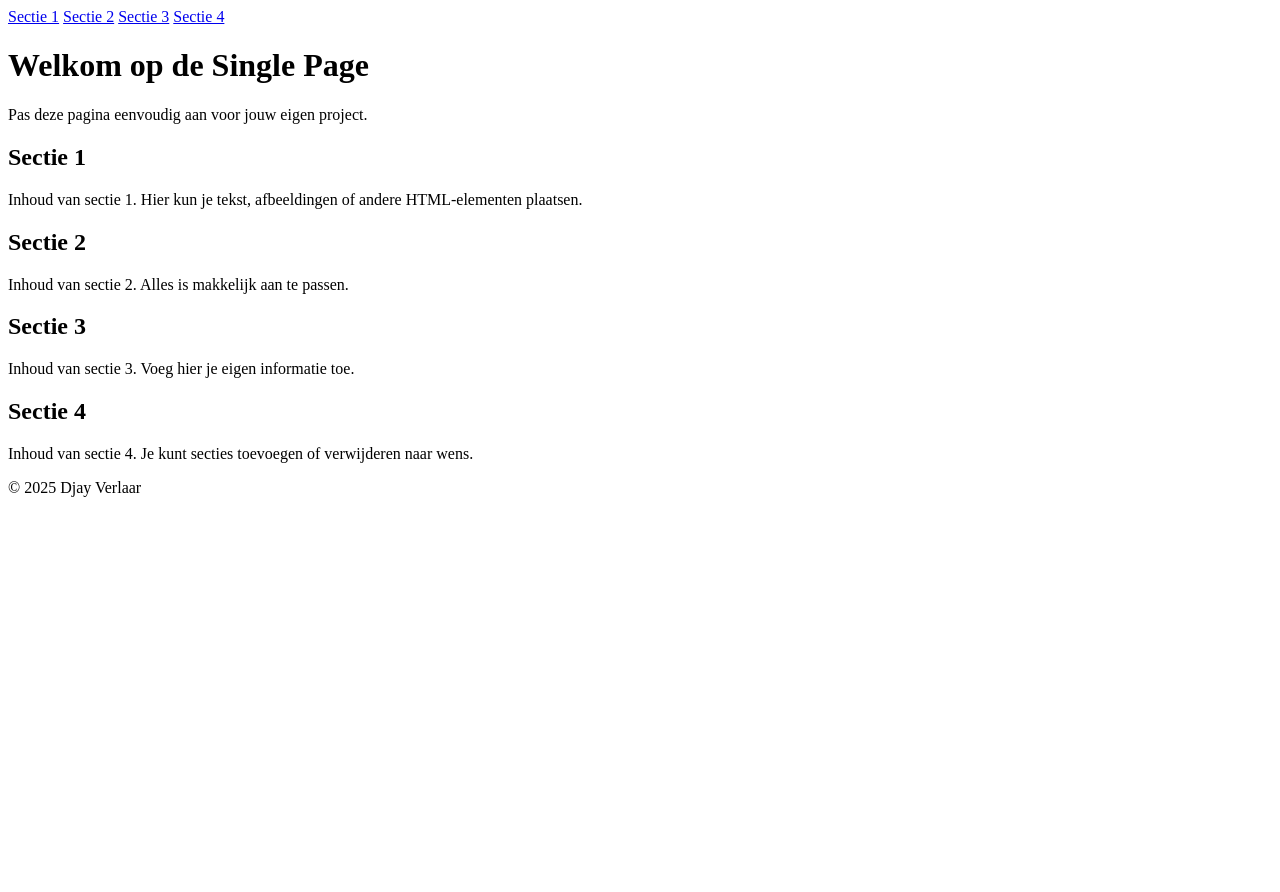
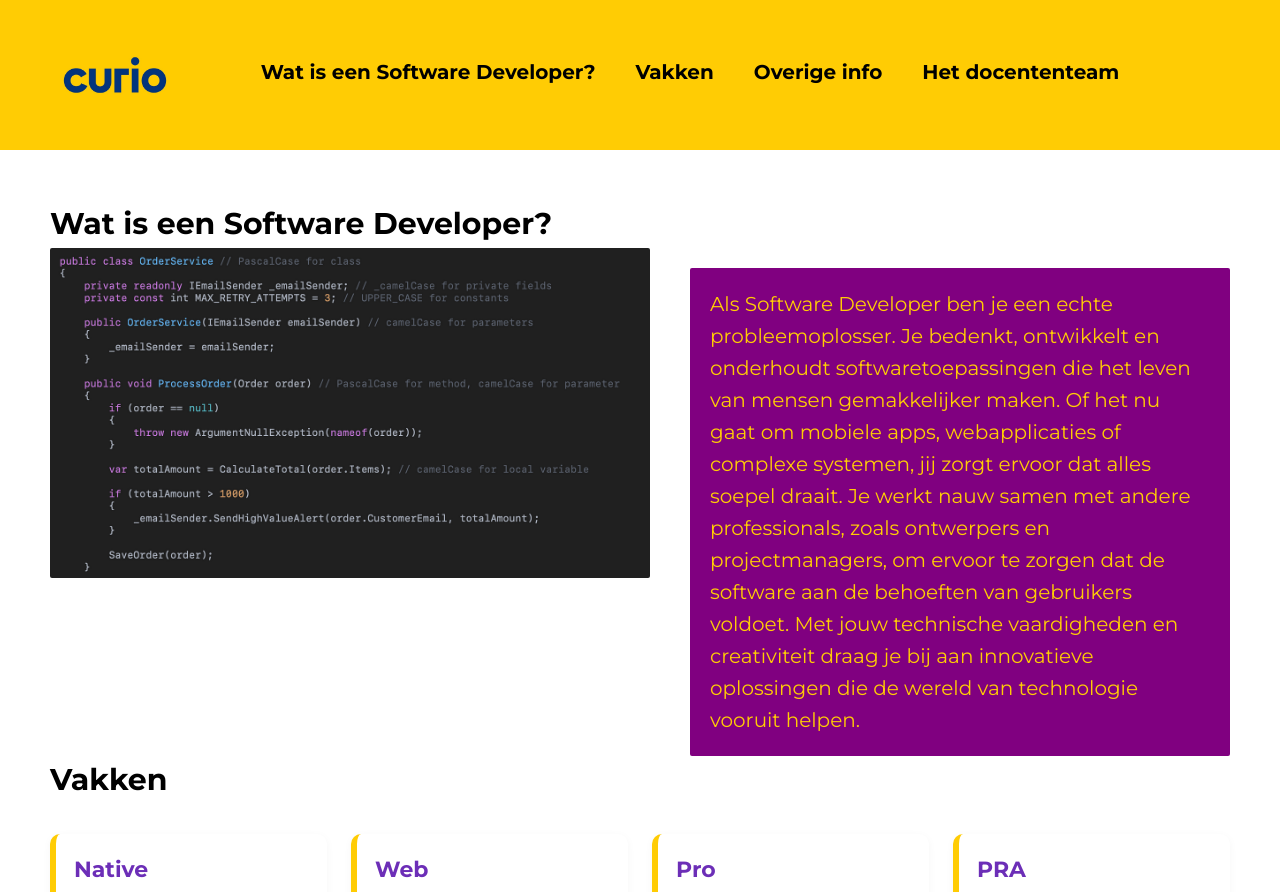
Before and after one commit to MeanD05/curio-opendag-single-page-djay, a plain HTML site: page index.html in a window 1280 px wide. Shown: the top 892 px of the page. Before the commit the page ends 800 px from the top, so only its background shows below. Drawn offline with Linux system fonts and the light colour scheme.

Commit message:
header+sectie 1 en 2 voltooid

```diff
--- a/index.html
+++ b/index.html
@@ -1,29 +1,73 @@
 <!DOCTYPE html>
 <html lang="nl">
+
 <head>
     <meta charset="UTF-8">
     <meta name="viewport" content="width=device-width, initial-scale=1.0">
     <title>opendag-curio</title>
     <link rel="stylesheet" href="style.css">
 </head>
+
 <body>
-    <nav>
-        <a href="#sectie1">Sectie 1</a>
-        <a href="#sectie2">Sectie 2</a>
-        <a href="#sectie3">Sectie 3</a>
-        <a href="#sectie4">Sectie 4</a>
+
+    <header>
+        <img src="/img/Curio-logo_isk-1024x1024.webp" alt="Logo Curio" class="logo">
+        <nav class="navbar">
+            <a href="#sectie1">Wat is een Software Developer?</a>
+            <a href="#sectie2">Vakken</a>
+            <a href="#sectie3">Overige info</a>
+            <a href="#sectie4">Het docententeam</a>
         </nav>
-    <header>
-        <h1>Welkom op de Single Page</h1>
-        <p>Pas deze pagina eenvoudig aan voor jouw eigen project.</p>
     </header>
+    <main>
         <section id="sectie1">
-        <h2>Sectie 1</h2>
-        <p>Inhoud van sectie 1. Hier kun je tekst, afbeeldingen of andere HTML-elementen plaatsen.</p>
+            <h2>Wat is een Software Developer?</h2>
+            <div class="flex-row">
+                <img src="/img/code.png" alt="code" class="imgc">
+                <p id="par1">
+                    Als Software Developer ben je een echte probleemoplosser. Je bedenkt, ontwikkelt en onderhoudt
+                    softwaretoepassingen die het leven van mensen gemakkelijker maken. Of het nu gaat om mobiele apps,
+                    webapplicaties of complexe systemen, jij zorgt ervoor dat alles soepel draait. Je werkt nauw samen
+                    met andere professionals, zoals ontwerpers en projectmanagers, om ervoor te zorgen dat de software
+                    aan de behoeften van gebruikers voldoet. Met jouw technische vaardigheden en creativiteit draag je
+                    bij aan innovatieve oplossingen die de wereld van technologie vooruit helpen.
+                </p>
+            </div>
         </section>
         <section id="sectie2">
-        <h2>Sectie 2</h2>
-        <p>Inhoud van sectie 2. Alles is makkelijk aan te passen.</p>
+            <h2>Vakken</h2>
+            <div class="vakken-blokken">
+                <div class="blok">
+                    <h3>Native</h3>
+                    <p>
+                        In het vak Native leer je alles over het ontwikkelen van native apps, oftewel apps die specifiek zijn ontworpen voor één platform, zoals Android of iOS. Hier ga je diep in op het bouwen van applicaties die niet alleen goed functioneren, maar ook naadloos aansluiten bij de functionaliteiten en de gebruikersinterface van het platform waarvoor je ontwikkelt. Dit vak leert je de tools en programmeertalen die nodig zijn om gebruiksvriendelijke en krachtige apps te maken.
+                    </p>
+                </div>
+                <div class="blok">
+                    <h3>Web</h3>
+                    <p>
+                        Met het vak Web richt je je op het ontwikkelen van webapplicaties en websites. Je leert hoe je interactieve, dynamische websites kunt maken die goed werken in verschillende browsers en apparaten. Van HTML, CSS en JavaScript tot meer geavanceerde frameworks en technieken zoals React en Angular: alles komt aan bod. Dit vak is essentieel voor de moderne softwareontwikkelaar, omdat vrijwel elke organisatie afhankelijk is van webapplicaties.
+                    </p>
+                </div>
+                <div class="blok">
+                    <h3>Pro</h3>
+                    <p>
+                        In Pro leer je over het plannen en ontwerpen van softwareprojecten. Dit vak gaat niet over het schrijven van code, maar over het proces vóór het ontwikkelen: hoe verzin je een idee, hoe maak je een ontwerp, en hoe plan je je tijd en middelen om een project succesvol af te ronden? Dit is een belangrijk onderdeel van de opleiding, omdat je niet alleen technisch onderlegd moet zijn, maar ook in staat moet zijn om een project van begin tot eind te managen en te structureren.
+                    </p>
+                </div>
+                <div class="blok">
+                    <h3>PRA</h3>
+                    <p>
+                        In het vak PRA (Praktijk) pas je alles wat je in de andere vakken hebt geleerd toe in een realistische, praktijkgerichte omgeving. Hier werk je aan echte projecten en krijg je de kans om je vaardigheden te testen in een simulatie van de echte werkpraktijk. Het is de perfecte kans om te laten zien wat je hebt geleerd en hoe je verschillende technologieën kunt combineren om tot een oplossing te komen.
+                    </p>
+                </div>
+                <div class="blok">
+                    <h3>Algemene vakken</h3>
+                    <p>
+                        Naast de vakken die specifiek gericht zijn op softwareontwikkeling, krijg je ook vakken die belangrijk zijn voor je persoonlijke en professionele ontwikkeling, zoals Nederlands, Engels, Rekenen en Digit. In Nederlands en Engels werk je aan je communicatieve vaardigheden, die essentieel zijn in de IT-wereld, waar je vaak in teams werkt of moet communiceren met klanten. Rekenen helpt je om logisch en gestructureerd te denken, wat belangrijk is bij het oplossen van technische problemen. Digit richt zich op de digitale vaardigheden die je nodig hebt in het dagelijks leven en de professionele wereld.
+                    </p>
+                </div>
+            </div>
         </section>
         <section id="sectie3">
             <h2>Sectie 3</h2>
@@ -33,5 +77,11 @@
             <h2>Sectie 4</h2>
             <p>Inhoud van sectie 4. Je kunt secties toevoegen of verwijderen naar wens.</p>
         </section>
+    </main>
+
     <footer>
         <p>&copy; 2025 Djay Verlaar</p>
+    </footer>
+</body>
+
+</html>
--- a/style.css
+++ b/style.css
@@ -0,0 +1,144 @@
+@import url('https://fonts.googleapis.com/css2?family=Montserrat:wght@400;700&display=swap');
+
+* {
+    margin: 0;
+    padding: 0;
+
+}
+
+body {
+    font-family: 'Montserrat', Arial, Helvetica, sans-serif;
+}
+
+
+
+.logo {
+
+    width: 150px;
+    height: auto;
+    display: block;
+    margin-left: 40px;
+
+}
+
+header {
+    background-color: #ffcc04;
+    height: 150px;
+}
+
+.navbar {
+    margin-left: 100px;
+    margin-top: -110px;
+    display: flex;
+    justify-content: center;
+    color: black;
+
+
+
+}
+
+nav a {
+    margin: 20px;
+    font-size: 20px;
+    text-decoration: none;
+    color: black;
+    font-weight: bold;
+
+
+
+}
+
+.imgc {
+    width: 600px;
+    height: auto;
+    display: block;
+    margin-top: 20px;
+    border-radius: 2px;
+}
+
+main {
+
+    margin: 50px;
+    font-size: 20px;
+    line-height: 1.6;
+    color: black;
+
+}
+
+#par1 {
+    padding: 20px;
+    border: 1px  black;
+    border-radius:  2px;
+    background-color: purple;
+    color: #ffcc04;
+}
+
+.flex-row {
+    display: flex;
+    align-items: flex-start;
+    gap: 40px;
+}
+
+.flex-row .imgc {
+    min-width: 250px;
+    max-width: 100%;
+    height: auto;
+    margin: 0;
+}
+
+.flex-row p {
+    flex: 1;
+    font-size: 20px;
+    line-height: 1.6;
+    color: black;
+    margin-top: 20px;
+}
+
+.vakken-blokken {
+    display: grid;
+    grid-template-columns: repeat(auto-fit, minmax(250px, 1fr)); /* kleiner blokje */
+    gap: 24px; /* iets minder ruimte */
+    margin-top: 30px;
+}
+
+.blok {
+    background: #fff;
+    border-left: 6px solid #ffcc04;
+    border-radius: 10px;
+    box-shadow: 0 2px 8px rgba(0,0,0,0.04);
+    padding: 18px 14px 16px 18px; /* compacter */
+    transition: box-shadow 0.2s, transform 0.2s;
+    display: flex;
+    flex-direction: column;
+    justify-content: flex-start;
+    min-width: 0;
+}
+
+.blok h3 {
+    margin-bottom: 8px;
+    color: #6c2eb7;
+    font-size: 1.1em;
+}
+
+.blok p {
+    color: #333;
+    font-size: 0.98em;
+}
+
+@media (max-width: 800px) {
+    .flex-row {
+        flex-direction: column;
+        gap: 20px;
+    }
+
+    .flex-row .imgc {
+        width: 100%;
+    }
+}
+
+@media (max-width: 900px) {
+    .vakken-blokken {
+        grid-template-columns: 1fr;
+        gap: 16px;
+    }
+}
```
Also changed, not shown: img/Curio-logo_isk-1024x1024.webp (added), img/code.png (added). Lines whose indentation alone changed are shown as unchanged.
